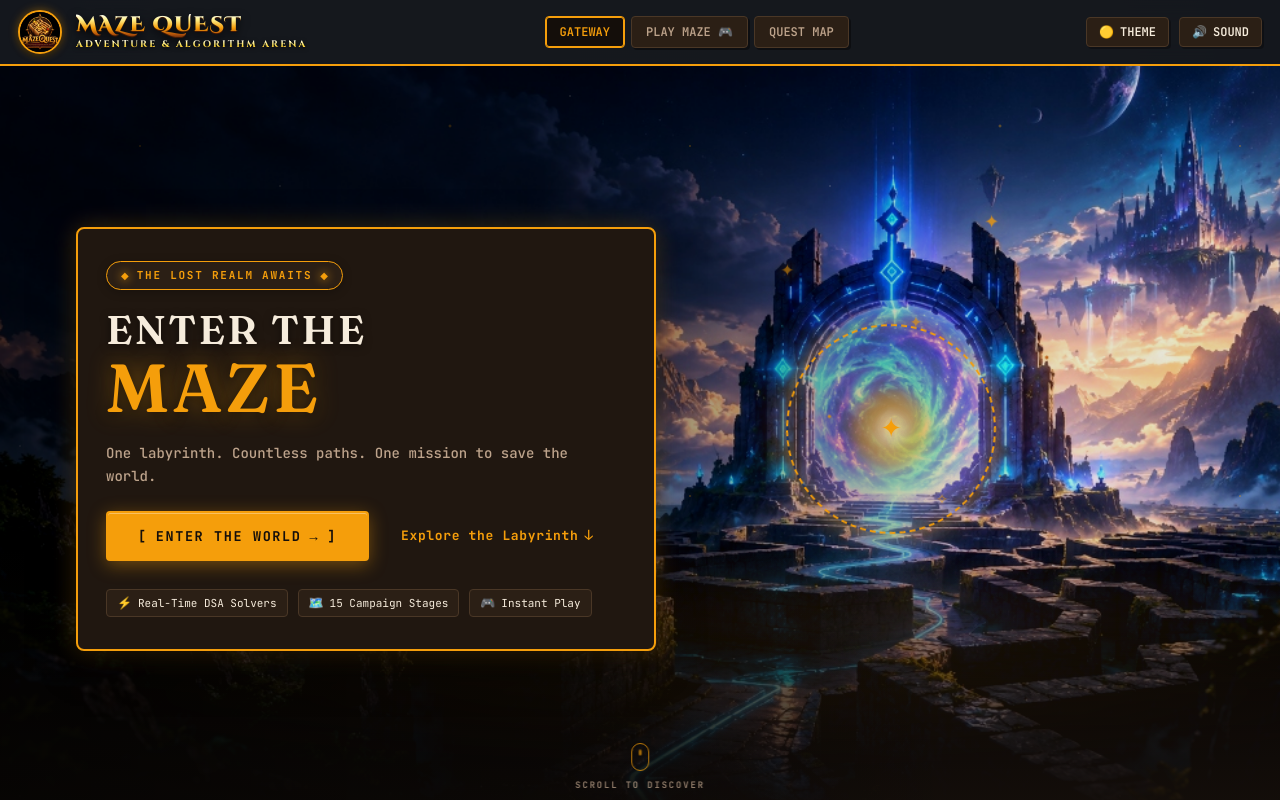
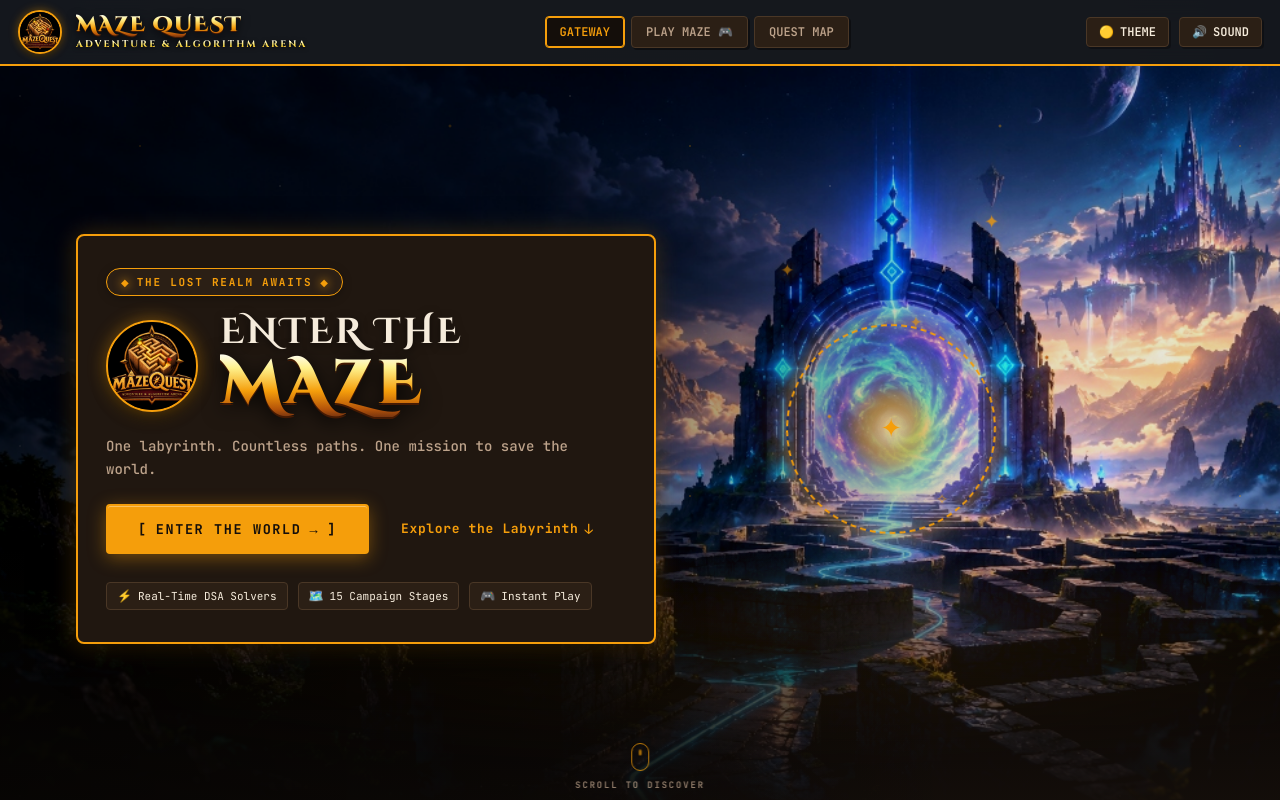
Before and after one commit to golu6605696-alt/Maze-generator-and-solver, a website: page index.html in a window 1280 px wide. Shown: the top 800 px of the page. Drawn offline with nearby package versions, Linux system fonts and the light colour scheme.

Commit message:
feat(ui): place logo to the left of Enter the Maze title in hero card

```diff
--- a/index.css
+++ b/index.css
@@ -775,7 +775,7 @@ body {
 }
 
 .fantasy-hero-content {
-  max-width: 600px;
+  max-width: 640px;
   display: flex;
   flex-direction: column;
   align-items: flex-start;
@@ -822,31 +822,73 @@ body {
   text-transform: uppercase;
 }
 
+/* Hero Title Row: Logo at left, Title at right */
+.fantasy-hero-title-row {
+  display: flex;
+  align-items: center;
+  gap: 22px;
+}
+
+.fantasy-hero-logo-wrap {
+  flex-shrink: 0;
+  display: flex;
+  align-items: center;
+  justify-content: center;
+}
+
+.fantasy-hero-logo {
+  width: 92px;
+  height: 92px;
+  border-radius: 50%;
+  object-fit: cover;
+  border: 2.5px solid var(--brass);
+  box-shadow: 0 0 18px rgba(var(--accent-rgb), 0.45), 0 6px 14px rgba(0, 0, 0, 0.65);
+  transition: transform 0.3s cubic-bezier(0.34, 1.56, 0.64, 1), box-shadow 0.3s ease, border-color 0.3s ease;
+}
+
+.fantasy-hero-content:hover .fantasy-hero-logo {
+  transform: scale(1.06) rotate(4deg);
+  border-color: #fef08a;
+  box-shadow: 0 0 28px rgba(var(--accent-rgb), 0.75), 0 8px 18px rgba(0, 0, 0, 0.75);
+}
+
 /* Dramatic Title */
 .fantasy-hero-title {
   display: flex;
   flex-direction: column;
-  font-family: var(--font-display);
-  font-weight: 800;
-  line-height: 1.08;
+  font-family: 'Cinzel Decorative', 'Cinzel', serif;
+  font-weight: 900;
+  line-height: 1.05;
   letter-spacing: 0.04em;
   margin: 0;
 }
 
 .title-line.title-enter {
-  font-size: clamp(26px, 3.8vw, 40px);
+  font-size: clamp(22px, 3.2vw, 36px);
   font-weight: 700;
   color: var(--parchment);
+  letter-spacing: 0.07em;
+  text-shadow: 0 2px 8px rgba(0, 0, 0, 0.6);
+}
+
+.title-line.title-maze {
+  font-size: clamp(38px, 5.5vw, 62px);
+  font-weight: 900;
   letter-spacing: 0.06em;
-  text-shadow: 0 2px 8px rgba(0, 0, 0, 0.5);
-}
-
-.title-line.title-maze {
-  font-size: clamp(44px, 6.5vw, 68px);
-  font-weight: 900;
-  letter-spacing: 0.05em;
-  color: var(--brass);
-  text-shadow: 0 2px 12px rgba(0, 0, 0, 0.5), 0 0 25px rgba(var(--accent-rgb), 0.45);
+  background: linear-gradient(180deg, #ffffff 0%, #fef08a 25%, #f59e0b 60%, #b45309 88%, #78350f 100%);
+  -webkit-background-clip: text;
+  -webkit-text-fill-color: transparent;
+  filter: drop-shadow(0 2px 0 #451a03) drop-shadow(0 4px 10px rgba(0, 0, 0, 0.85));
+}
+
+@media (max-width: 520px) {
+  .fantasy-hero-title-row {
+    gap: 14px;
+  }
+  .fantasy-hero-logo {
+    width: 68px;
+    height: 68px;
+  }
 }
 
 /* Supporting Text */
--- a/index.html
+++ b/index.html
@@ -117,10 +117,15 @@
                   <span class="badge-gem">◆</span>
                 </div>
 
-                <h2 class="fantasy-hero-title">
-                  <span class="title-line title-enter">ENTER THE</span>
-                  <span class="title-line title-maze">MAZE</span>
-                </h2>
+                <div class="fantasy-hero-title-row">
+                  <div class="fantasy-hero-logo-wrap">
+                    <img src="maze_quest_logo.jpg" alt="Maze Quest Official Logo" class="fantasy-hero-logo" width="92" height="92">
+                  </div>
+                  <h2 class="fantasy-hero-title">
+                    <span class="title-line title-enter">ENTER THE</span>
+                    <span class="title-line title-maze">MAZE</span>
+                  </h2>
+                </div>
 
                 <p class="fantasy-hero-subtext">
                   One labyrinth. Countless paths. One mission to save the world.
```
